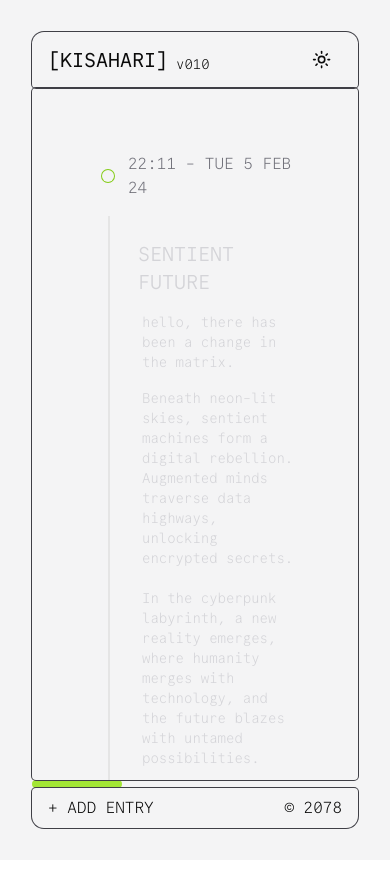
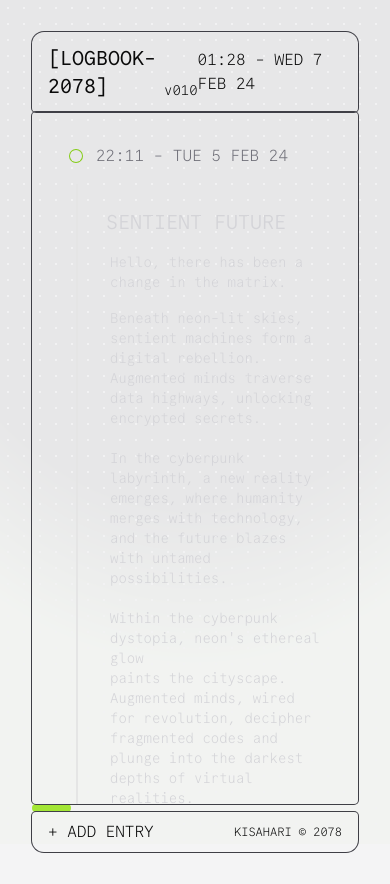
Before and after one commit to 0xN1/kisahari, a Next.js app: page / in a window 390 px wide. Before the commit the page ends 860 px from the top, so only its background shows below. Built offline with nearby package versions, Linux system fonts and the light colour scheme.

Commit message:
feat: edit home ui

```diff
--- a/src/app/page.tsx
+++ b/src/app/page.tsx
@@ -1,7 +1,7 @@
 import { ModeToggle } from "@/components/ui/theme-toggle";
 
 const data = {
-  title: "KISAHARI",
+  title: "LOGBOOK-2078",
   version: "v010",
   entries: [
     {
@@ -31,27 +31,31 @@ const data = {
     {
       date: "03:34 - Tue 5 feb 24",
       heading: "permission",
-      content: `nothing is real, everything is permitted
-`,
+      content: `nothing is real, everything is permitted`,
     },
   ],
   footer: {
-    copy: "© 2078",
+    copy: "KISAHARI © 2078",
+    // copy: "© 2078",
   },
 };
 
 export default function Home() {
   return (
-    <main className="flex flex-col min-h-screen items-center justify-between w-full h-full p-8 bg-zinc-100 dark:bg-zinc-900 font-extralight">
+    <main className="flex flex-col min-h-screen items-center justify-between w-full h-full p-8 bg-zinc-100/95 dark:bg-zinc-900/90 font-extralight z-10">
       <div className="flex flex-row justify-between w-full items-center ring-1 ring-zinc-700 px-4 py-2 rounded-t-xl rounded-b-sm">
         <div className="flex-1 flex flex-row gap-2">
           <h1 className="text-xl font-normal">[{data.title}]</h1>
           <span className="self-end text-sm">{data.version}</span>
         </div>
-        <ModeToggle />
+        <div className="uppercase py-2">01:28 - Wed 7 feb 24</div>
+        {/* <ModeToggle /> */}
       </div>
       {/* <div className="flex flex-row justify-between w-full max-w-[95w] items-center py-1 px-4 bg-zinc-800 rounded-full"></div> */}
-      <div className="flex-1 relative h-full flex flex-col gap-4 p-16 items-start w-full ring-1 ring-zinc-700 overflow-y-auto max-h-[82vh] rounded-sm">
+      <div
+        className="flex-1 relative h-full flex flex-col gap-4 p-8 sm:p-16 items-start w-full ring-1 ring-zinc-700
+      overflow-y-auto max-h-[82vh] rounded-sm scrollbar-thin scrollbar-thumb-zinc-800 scrollbar-track-zinc-900"
+      >
         <div className="flex flex-row items-center gap-2 group">
           <div className="p-3 scale-50 ring-2 ring-lime-500 group-hover:bg-lime-500 group-hover:animate-pulse rounded-full" />
           <div className="uppercase text-zinc-500 group-hover:text-zinc-300">
@@ -66,10 +70,10 @@ export default function Home() {
           <h1 className="uppercase text-xl -ml-1 font-light">
             {data.entries[0].heading}
           </h1>
-          <span>hello, there has been a change in the matrix.</span>
+          <span>Hello, there has been a change in the matrix.</span>
           <p>{data.entries[0].content}</p>
           <p className="max-w-md w-full">
-            <img src="https://source.unsplash.com/random/700x700" alt="" />
+            <img src="https://random.cc0-lib.wtf/api/image" alt="" />
           </p>
           <p className="max-w-prose">{data.entries[0].content}</p>
           <Spacer />
@@ -114,10 +118,18 @@ export default function Home() {
           <Spacer />
         </div>
       </div>
-      <div className="flex flex-row self-start w-[23vw] max-w-[95vw] px-4 py-1 bg-lime-400 rounded-sm"></div>
+      <div className="flex flex-row self-start w-[10vw] max-w-[95vw] px-4 py-1 bg-lime-400 rounded-sm"></div>
       <div className="flex flex-row justify-between w-full items-center ring-1 ring-zinc-700 px-4 py-2 rounded-b-xl rounded-t-sm">
-        <div className="flex-1">+ ADD ENTRY</div>
-        <div>{data.footer.copy}</div>
+        <form
+          action={async () => {
+            "use server";
+            console.log("clicked");
+          }}
+          className="flex-1 max-w-max"
+        >
+          <button>+ ADD ENTRY</button>
+        </form>
+        <div className="text-xs">{data.footer.copy}</div>
       </div>
     </main>
   );
```
